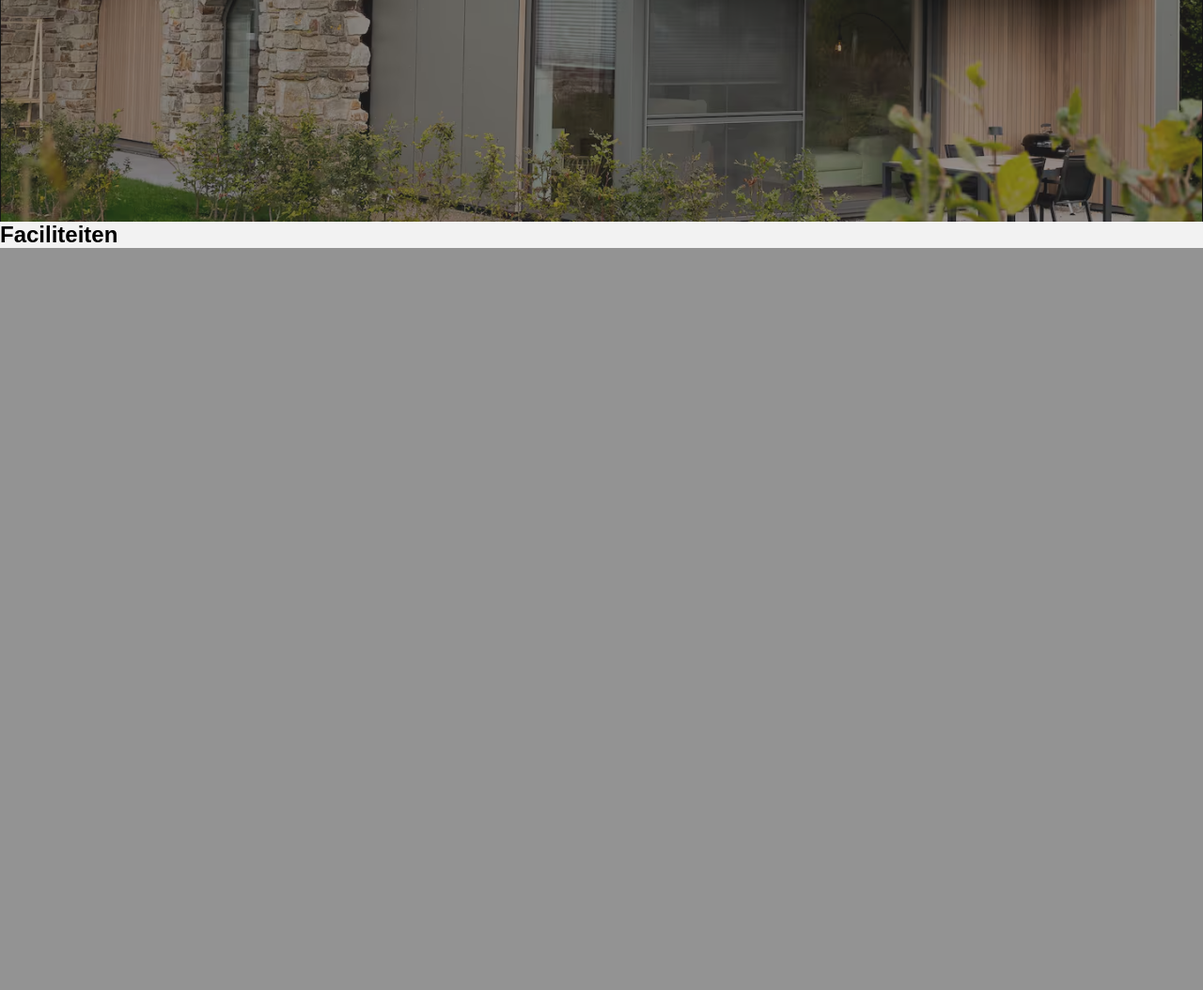
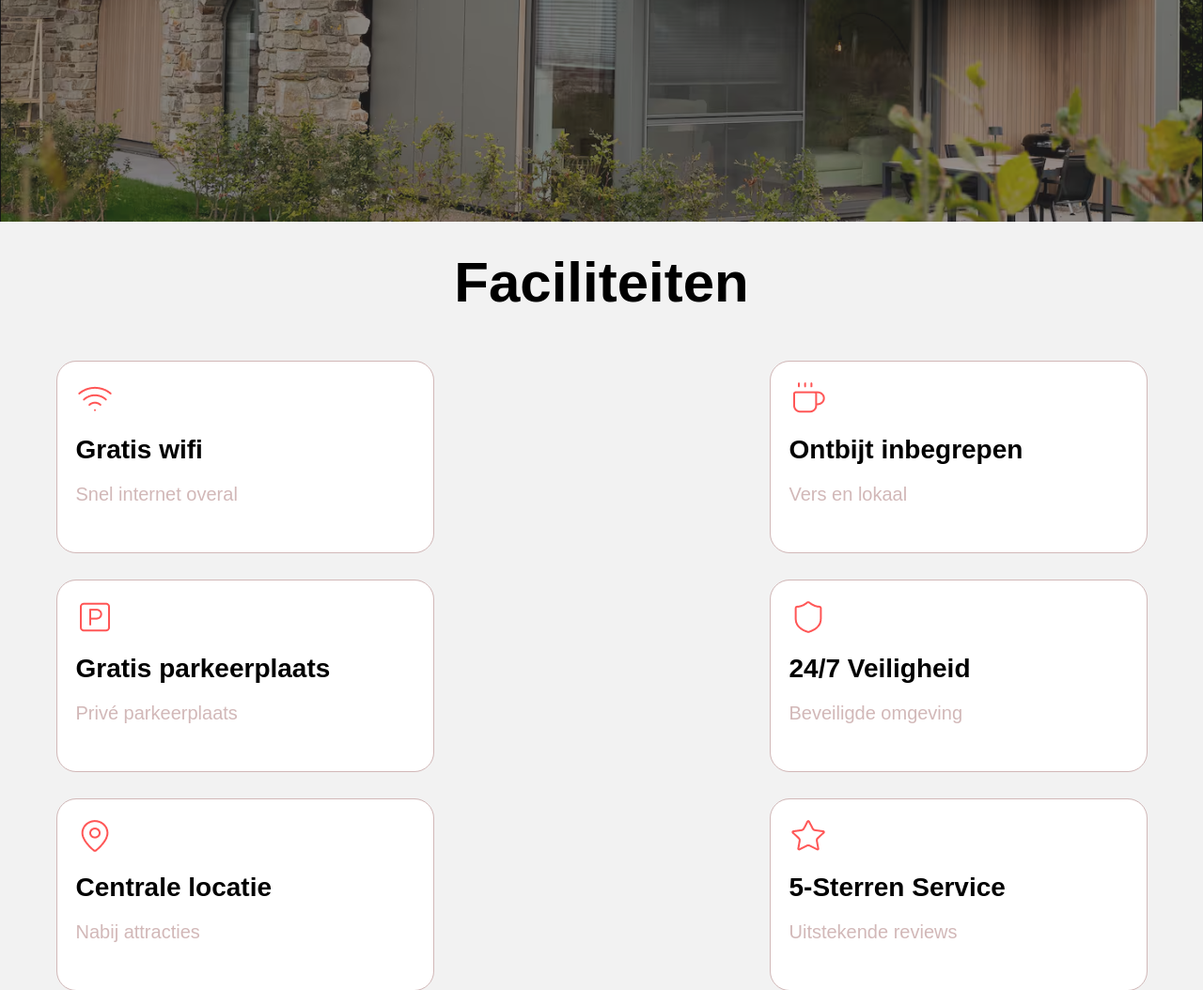
Before and after one commit to NB-ROC/CMS-B-B, a PHP site: page / in a window 1280 px wide. Shown: the part 584-1638 px from the top of the page at 94% size. Before the commit the page ends 848 px from the top, so only its background shows below. Run offline with PHP 8.4, Linux system fonts and the light colour scheme.

Commit message:
facilitetien commit
-Made the facilitie section

```diff
--- a/src/css/main.css
+++ b/src/css/main.css
@@ -158,6 +158,61 @@ button:hover {
     gap: 25px;
 }
 
+.faciliteiten-section{
+    padding: 30px;
+    box-sizing: border-box;
+    width: 100%;
+    display: flex;
+    flex-direction: column;
+    gap: 50px;
+    align-items: center;
+    padding-bottom: 100px;
+}
+
+.faciliteiten-info-container-row{
+    width: 95%;
+    height: 10vh;
+    display: flex;
+    flex-direction: row;
+    justify-content: space-between;
+}
+
+.faciliteiten-info-container-column{
+    gap: 30px;
+    display: flex;
+    flex-direction: column;
+}
+
+.faciliteiten-info-box-container{
+    width: 400px;
+    background-color: white;
+    border-radius: 20px;
+    outline-width: 1px;
+    outline-style: solid;
+    outline-color: #D2B8B8;
+    display: flex;
+    flex-direction: column;
+    gap: 20px;
+    padding: 20px;
+    box-sizing: border-box;
+    padding-bottom: 50px;
+}
+
+.faciliteiten-info-box-container > p{
+    color: #D2B8B8;
+    font-size: 20px;
+}
+
+.faciliteiten-info-box-container > h3{
+    font-weight: 600;
+    font-size: 28px;
+}
+
+.faciliteiten-icon{
+    width: 40px;
+    height: fit-content;
+}
+
 /* ================= FOOTER ================= */
 
 .footer {
--- a/src/index.html
+++ b/src/index.html
@@ -34,9 +34,48 @@
             </div>
         </div>
         <div class="faciliteiten-section">
-            <h2>Faciliteiten</h2>
+            <h2 class="head-section-header-text">Faciliteiten</h2>
+            <div class="faciliteiten-info-container-row">
+                <div class="faciliteiten-info-container-column">
+                    <div class="faciliteiten-info-box-container">
+                        <img class="faciliteiten-icon" src="images/wifi.png" alt="wifi">
+                        <h3>Gratis wifi</h3>
+                        <p>Snel internet overal</p>
+                    </div>
 
+                    <div class="faciliteiten-info-box-container">
+                        <img class="faciliteiten-icon" src="images/P.png" alt="wifi">
+                        <h3>Gratis parkeerplaats</h3>
+                        <p>Privé parkeerplaats</p>
+                    </div>
 
+                    <div class="faciliteiten-info-box-container">
+                        <img class="faciliteiten-icon" src="images/location.png" alt="wifi">
+                        <h3>Centrale locatie</h3>
+                        <p>Nabij attracties</p>
+                    </div>
+                </div>
+
+                <div class="faciliteiten-info-container-column">
+                    <div class="faciliteiten-info-box-container">
+                        <img class="faciliteiten-icon" src="images/cofee.png" alt="wifi">
+                        <h3>Ontbijt inbegrepen</h3>
+                        <p>Vers en lokaal</p>
+                    </div>
+
+                    <div class="faciliteiten-info-box-container">
+                        <img class="faciliteiten-icon" src="images/shield.png" alt="wifi">
+                        <h3>24/7 Veiligheid</h3>
+                        <p>Beveiligde omgeving</p>
+                    </div>
+
+                    <div class="faciliteiten-info-box-container">
+                        <img class="faciliteiten-icon" src="images/star.png" alt="wifi">
+                        <h3>5-Sterren Service</h3>
+                        <p>Uitstekende reviews</p>
+                    </div>
+                </div>
+            </div>
         </div>
     </main>
 
```
Also changed, not shown: src/images/P.png (added), src/images/cofee.png (added), src/images/location.png (added), src/images/shield.png (added), src/images/star.png (added), src/images/wifi.png (added).
